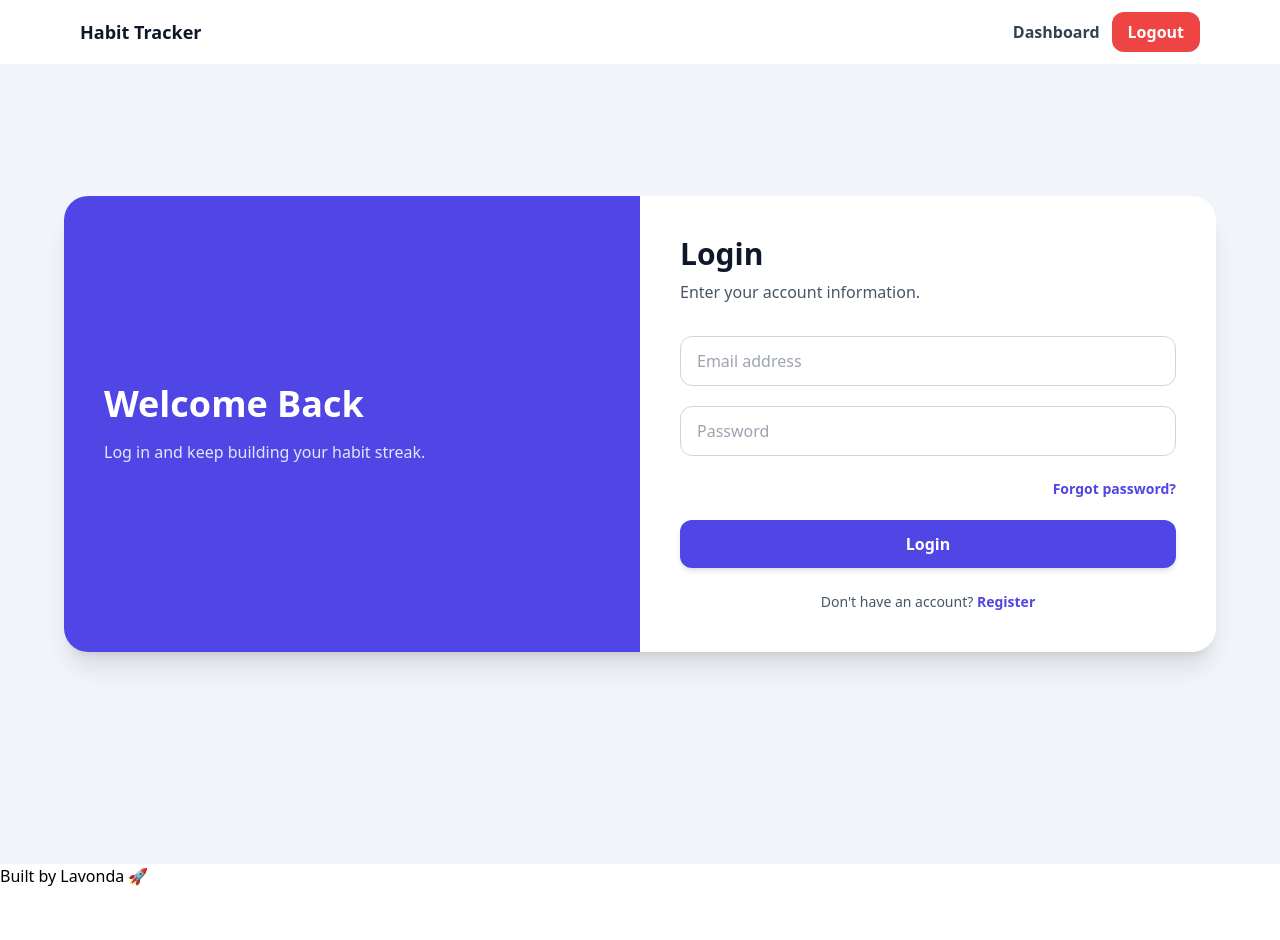
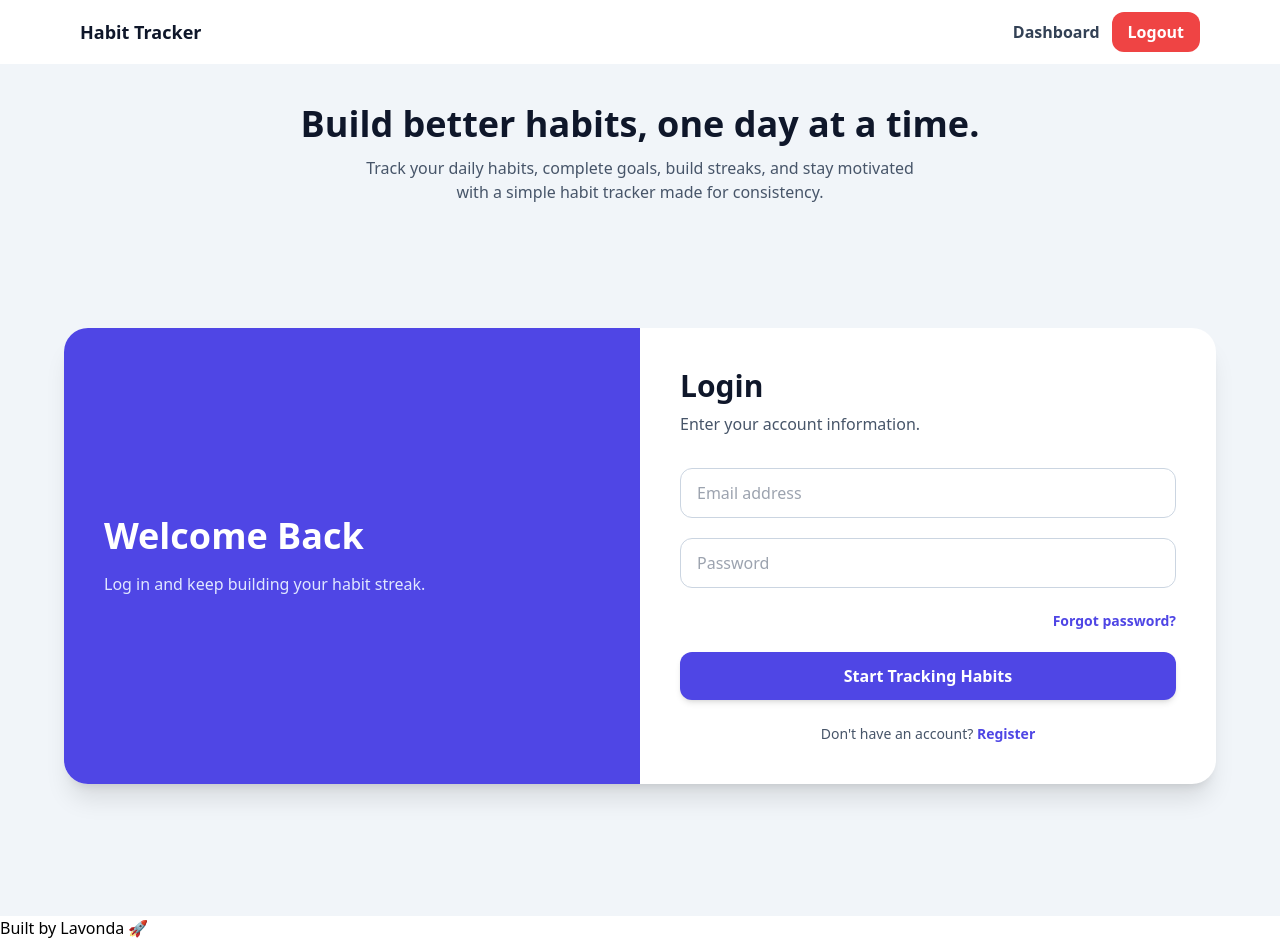
Before and after one commit to lavondamaxwell1-cpu/Habit_Tracker, a React (Vite) app in the folder client/: page /login in a window 1280 px wide. Before the commit the page ends 888 px from the top, so only its background shows below. Built offline with nearby package versions, Linux system fonts and the light colour scheme; no server answers.

Commit message:
added a hero section

```diff
--- a/client/src/pages/Login.jsx
+++ b/client/src/pages/Login.jsx
@@ -32,6 +32,16 @@ function Login() {
 
   return (
     <div className="min-h-screen bg-slate-100 px-4 py-10">
+      <div className="mb-8 text-center">
+        <h1 className="text-4xl font-bold text-slate-900">
+          Build better habits, one day at a time.
+        </h1>
+
+        <p className="mx-auto mt-3 max-w-xl text-slate-600">
+          Track your daily habits, complete goals, build streaks, and stay
+          motivated with a simple habit tracker made for consistency.
+        </p>
+      </div>
       <div className="mx-auto flex min-h-[80vh] max-w-6xl items-center justify-center">
         <div className="grid w-full overflow-hidden rounded-3xl bg-white shadow-xl md:grid-cols-2">
           <div className="hidden bg-indigo-600 p-10 text-white md:flex md:flex-col md:justify-center">
@@ -78,7 +88,7 @@ function Login() {
                 disabled={loading}
                 className="w-full rounded-xl bg-indigo-600 py-3 font-semibold text-white shadow-md hover:bg-indigo-700 disabled:bg-indigo-300"
               >
-                {loading ? "Logging in..." : "Login"}
+                {loading ? "Logging in..." : "Start Tracking Habits"}
               </button>
             </form>
 
--- a/client/src/pages/Register.jsx
+++ b/client/src/pages/Register.jsx
@@ -37,6 +37,16 @@ function Register() {
 
   return (
     <div className="min-h-screen bg-slate-100 px-4 py-10">
+      <div className="mb-8 text-center">
+        <h1 className="text-4xl font-bold text-slate-900">
+          Build better habits, one day at a time.
+        </h1>
+
+        <p className="mx-auto mt-3 max-w-xl text-slate-600">
+          Track your daily habits, complete goals, build streaks, and stay
+          motivated with a simple habit tracker made for consistency.
+        </p>
+      </div>
       <div className="mx-auto flex min-h-[80vh] max-w-6xl items-center justify-center">
         <div className="grid w-full overflow-hidden rounded-3xl bg-white shadow-xl md:grid-cols-2">
           <div className="hidden bg-indigo-600 p-10 text-white md:flex md:flex-col md:justify-center">
```
